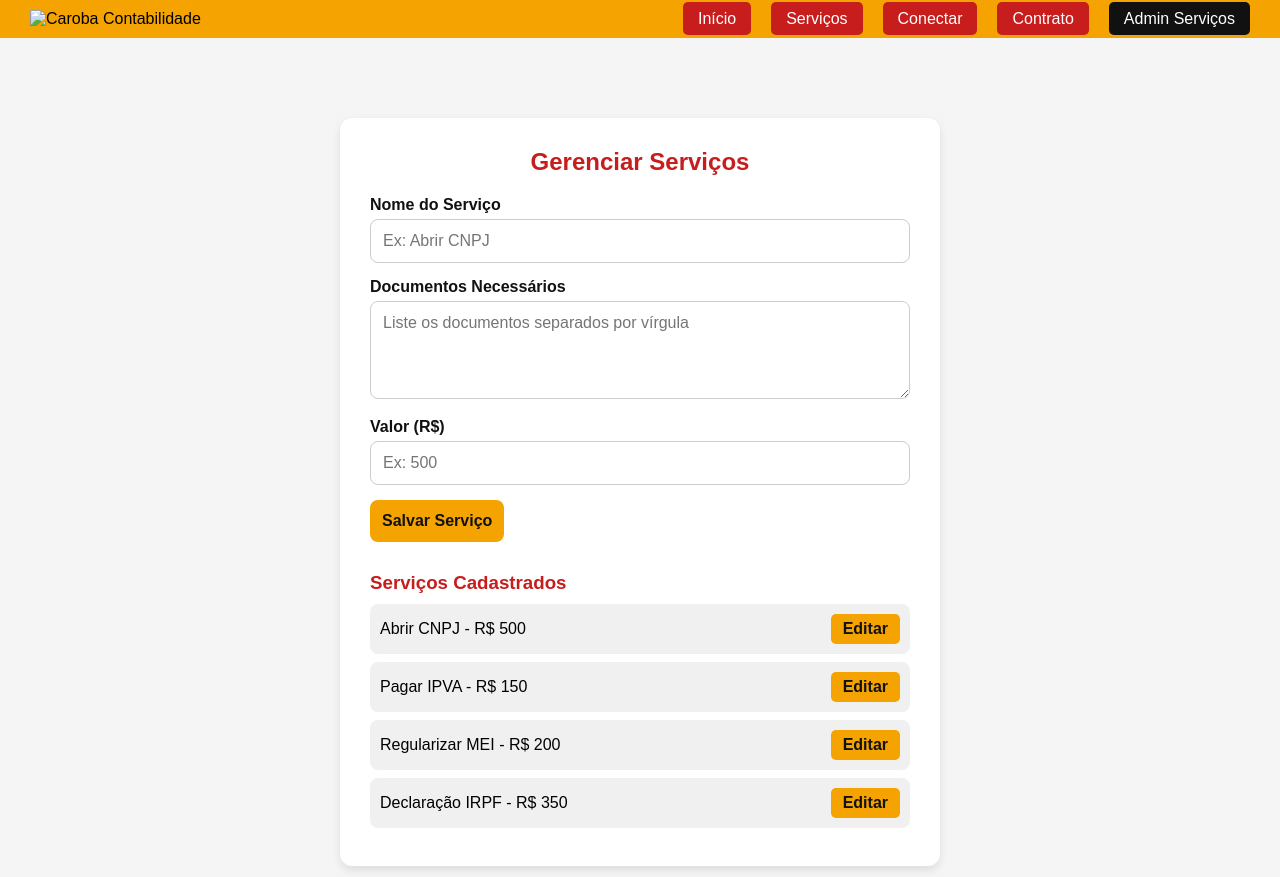
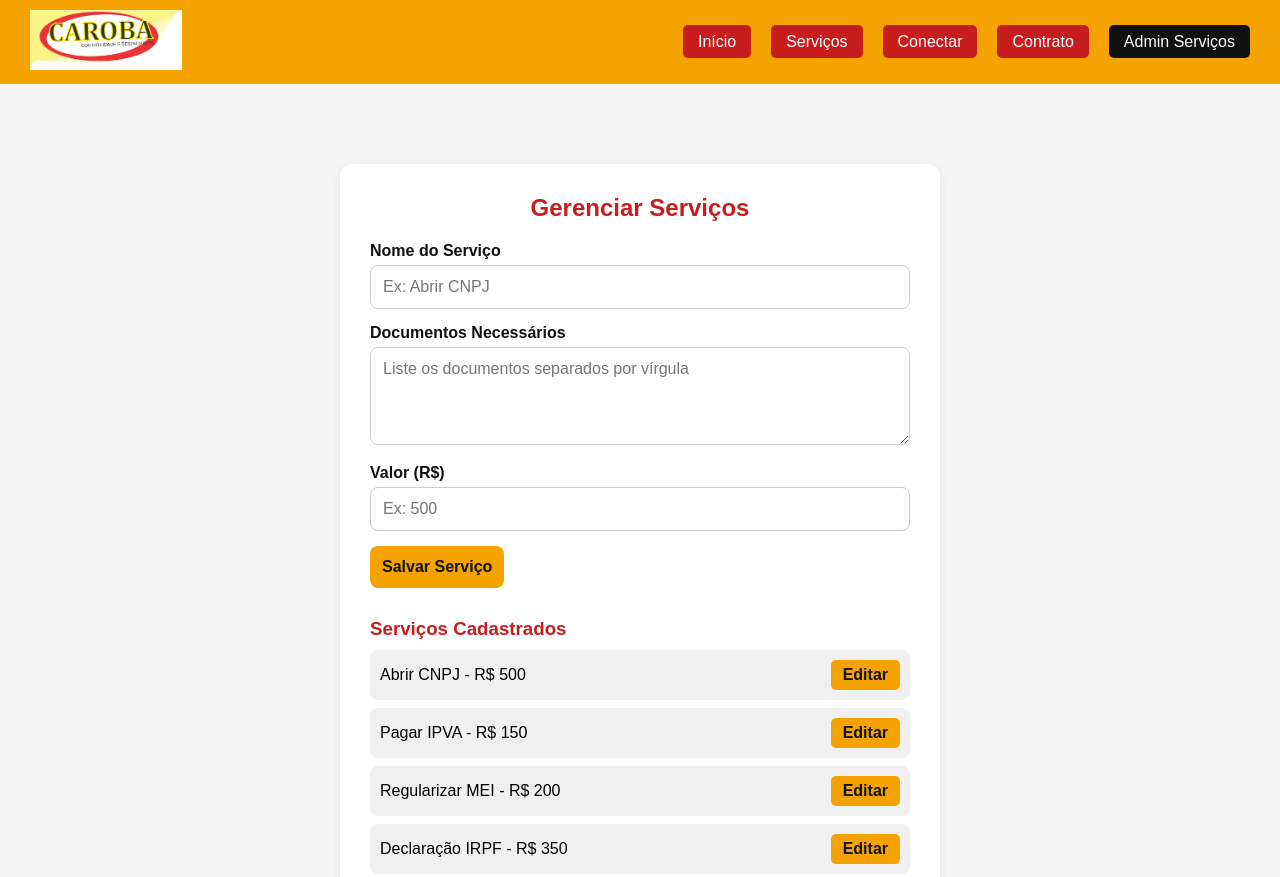
Before and after one commit to Samuel-Caroba/trabalho-final-web, a plain HTML site: page admin/index.html in a window 1280 px wide. Shown: the top 877 px of the page. Drawn offline with Linux system fonts and the light colour scheme.

Commit message:
correcao logo 2

```diff
--- a/admin/index.html
+++ b/admin/index.html
@@ -11,7 +11,7 @@
   <!-- Cabeçalho -->
   <header>
     <div class="logo">
-      <img src="images/image.png" alt="Caroba Contabilidade">
+      <img src="/images/image.png" alt="Caroba Contabilidade">
     </div>
     <nav>
       <ul>
```
Also changed, not shown: admin/login.html (+1 -1 lines).
